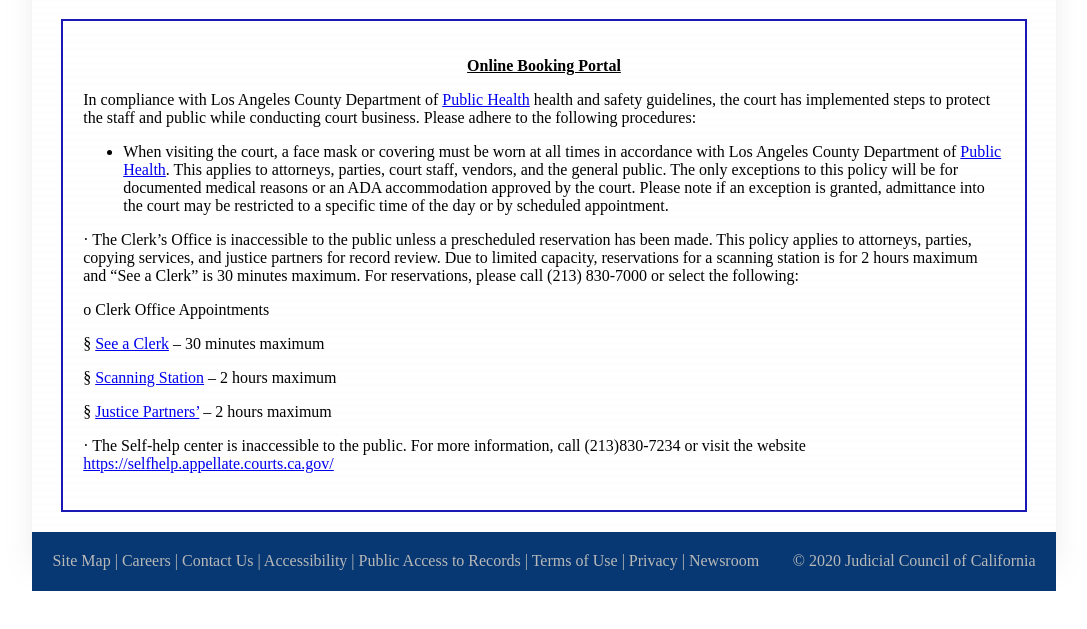
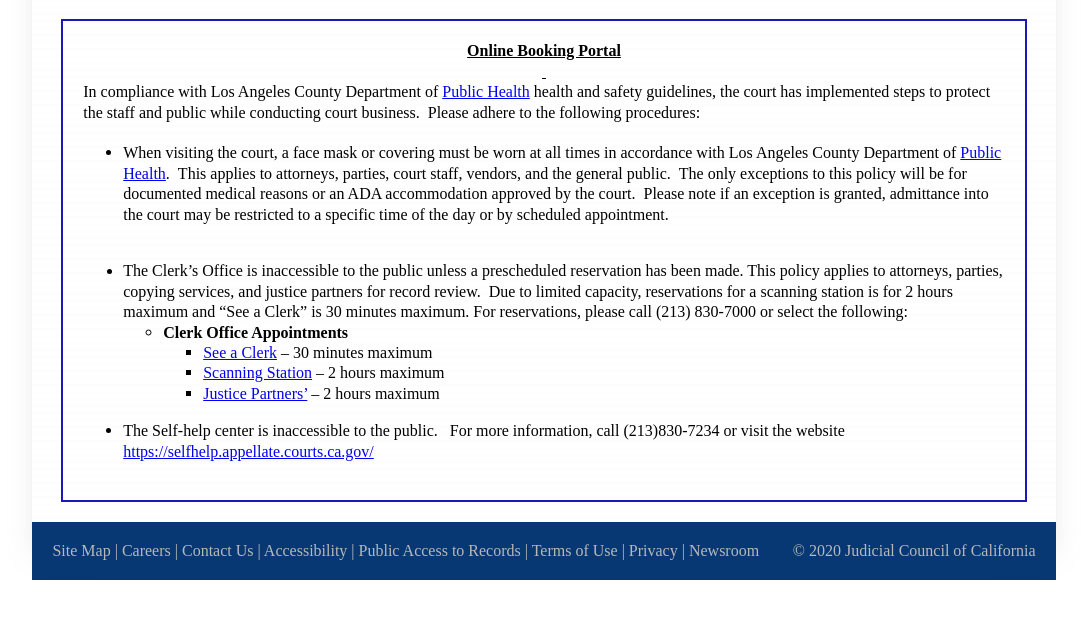
Before and after one commit to Raishy/COA, a plain HTML site: page index.html in a window 1280 px wide. Shown: the part 169-798 px from the top of the page, without its empty margins (96-1183 px from the left). Drawn offline with Linux system fonts and the light colour scheme; a web font is replaced by a local one.

Commit message:
Update index.html

```diff
--- a/index.html
+++ b/index.html
@@ -18,63 +18,34 @@
         <h1 id="title">2nd District Court of Appeal Clerk Appointment</h1>
 
           <div class ="div1">
-          <p align="center">
-    <a name="_GoBack"></a>
-    <strong><u>Online Booking Portal</u></strong>
-</p>
-<p align="center">
-    <strong><u></u></strong>
-</p>
-<p>
-In compliance with Los Angeles County Department of    <a href="http://www.publichealth.lacounty.gov/">Public Health</a> health
-    and safety guidelines, the court has implemented steps to protect the staff
-    and public while conducting court business. Please adhere to the following
-    procedures:
-</p>
-<ul type="disc">
+          <p style='margin:0in;margin-bottom:.0001pt;line-height:120%;font-size:17px;font-family:"Century Schoolbook",serif;text-align:center;'><strong><u><span style="font-size:16px;line-height:120%;">Online Booking Portal</span></u></strong></p>
+<p style='margin:0in;margin-bottom:.0001pt;line-height:120%;font-size:17px;font-family:"Century Schoolbook",serif;text-align:center;'><strong><u><span style="font-size:16px;line-height:120%;"><span style="text-decoration:none;">&nbsp;</span></span></u></strong></p>
+<p style='margin:0in;margin-bottom:.0001pt;line-height:120%;font-size:17px;font-family:"Century Schoolbook",serif;'><span style="font-size:16px;line-height:120%;">In compliance with Los Angeles County Department of <a href="http://www.publichealth.lacounty.gov/">Public Health</a> health and safety guidelines, the court has implemented steps to protect the staff and public while conducting court business. &nbsp;Please adhere to the following procedures:</span></p>
+<p style='margin:0in;margin-bottom:.0001pt;line-height:120%;font-size:17px;font-family:"Century Schoolbook",serif;'><span style="font-size:16px;line-height:120%;">&nbsp;</span></p>
+<ul style="margin-bottom:0in;margin-top:0in;" type="disc">
+    <li style='margin:0in;margin-bottom:.0001pt;line-height:120%;font-size:17px;font-family:"Century Schoolbook",serif;'><span style="font-size:16px;line-height:120%;">When visiting the court, a face mask or covering must be worn at all times in accordance with Los Angeles County Department of <a href="http://www.publichealth.lacounty.gov/">Public Health</a>. &nbsp;This applies to attorneys, parties, court staff, vendors, and the general public. &nbsp;The only exceptions to this policy will be for documented medical reasons or an ADA accommodation approved by the court. &nbsp;Please note if an exception is granted, admittance into the court may be restricted to a specific time of the day or by scheduled appointment.&nbsp;</span></li>
+</ul>
+<p style='margin:0in;margin-bottom:.0001pt;line-height:120%;font-size:17px;font-family:"Century Schoolbook",serif;'><span style="font-size:16px;line-height:120%;">&nbsp;</span></p>
+<ul>
     <li>
-        When visiting the court, a face mask or covering must be worn at all
-times in accordance with Los Angeles County Department of        <a href="http://www.publichealth.lacounty.gov/">Public Health</a>. This
-        applies to attorneys, parties, court staff, vendors, and the general
-        public. The only exceptions to this policy will be for documented
-        medical reasons or an ADA accommodation approved by the court. Please
-        note if an exception is granted, admittance into the court may be
-        restricted to a specific time of the day or by scheduled appointment.
+        <div style='margin-top: 0in; margin-right: 0in; margin-bottom: 0.0001pt; line-height: 120%; font-size: 17px; font-family: "Century Schoolbook", serif;'><span style="line-height:120%;font-size:16px;">The Clerk&rsquo;s Office is inaccessible to the public unless a prescheduled reservation has been made. This policy applies to attorneys, parties, copying services, and justice partners for record review. &nbsp;Due to limited capacity, reservations for a scanning station is for 2 hours maximum and &ldquo;See a Clerk&rdquo; is 30 minutes maximum. For reservations, please call (213) 830-7000 or select the following:&nbsp;</span><span style="line-height:120%;font-size:16px;"><br></span>
+            <ul>
+                <li><span style="line-height:120%;font-size:16px;"><strong>Clerk Office Appointments</strong></span>
+                    <ul>
+                        <li><span style="line-height:120%;font-size:16px;"><a href="https://calendly.com/2dca/seeclerk">See a Clerk</a> &ndash; 30 minutes maximum</span><span style="line-height:120%;font-size:16px;"><a href="https://calendly.com/2dca/scanning"></a></span></li>
+                        <li><span style="line-height:120%;font-size:16px;"><a href="https://calendly.com/2dca/scanning">Scanning Station</a> &ndash; 2 hours maximum</span><span style="line-height:120%;font-size:16px;"><a href="https://calendly.com/2dca/judicalpartner"></a></span></li>
+                        <li><span style="line-height:120%;font-size:16px;"><a href="https://calendly.com/2dca/judicalpartner">Justice Partners&rsquo;</a> &ndash; 2 hours maximum</span></li>
+                    </ul>
+                </li>
+            </ul>
+        </div>
     </li>
 </ul>
-<p>
-    · The Clerk’s Office is inaccessible to the public unless a prescheduled
-    reservation has been made. This policy applies to attorneys, parties,
-    copying services, and justice partners for record review. Due to limited
-    capacity, reservations for a scanning station is for 2 hours maximum and
-    “See a Clerk” is 30 minutes maximum. For reservations, please call (213)
-    830-7000 or select the following:
-</p>
-<p>
-    <strong></strong>
-</p>
-<p>
-    o Clerk Office Appointments
-</p>
-<p>
-    § <a href="https://calendly.com/2dca/seeclerk">See a Clerk</a> – 30 minutes
-    maximum
-</p>
-<p>
-    § <a href="https://calendly.com/2dca/scanning">Scanning Station</a> – 2
-    hours maximum
-</p>
-<p>
-    § <a href="https://calendly.com/2dca/judicalpartner">Justice Partners’</a>
-    – 2 hours maximum
-</p>
-<p>
-    · The Self-help center is inaccessible to the public. For more information,
-    call (213)830-7234 or visit the website
-    <a href="https://selfhelp.appellate.courts.ca.gov/">
-        https://selfhelp.appellate.courts.ca.gov/
-    </a>
-</p>
+<div style='margin:0in;margin-bottom:.0001pt;line-height:120%;font-size:17px;font-family:"Century Schoolbook",serif;'>
+    <ul>
+        <li><span style="line-height:120%;font-size:16px;">The Self-help center is inaccessible to the public. &nbsp; For more information, call (213)830-7234 or visit the website <a href="https://selfhelp.appellate.courts.ca.gov/">https://selfhelp.appellate.courts.ca.gov/</a></span></li>
+    </ul>
+</div>
           </div>
 
           <div class = "divbox2">
```
